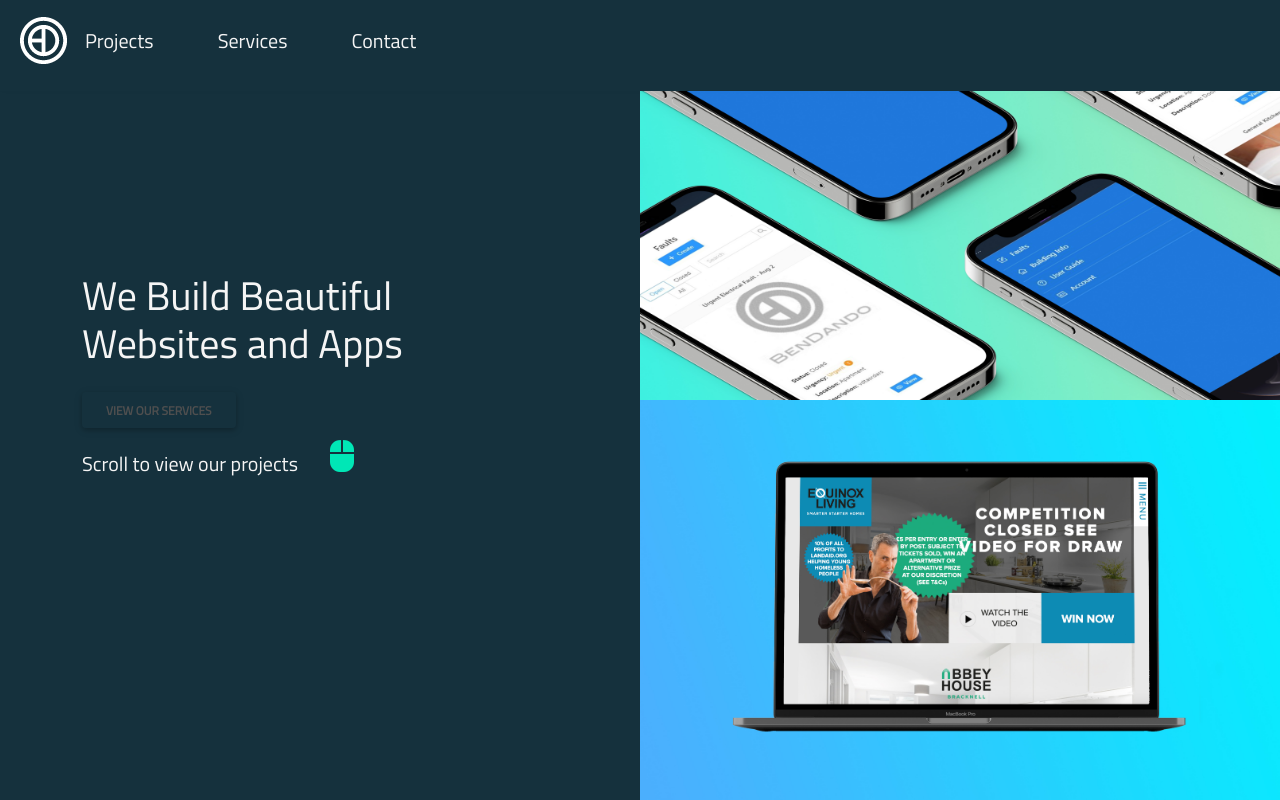
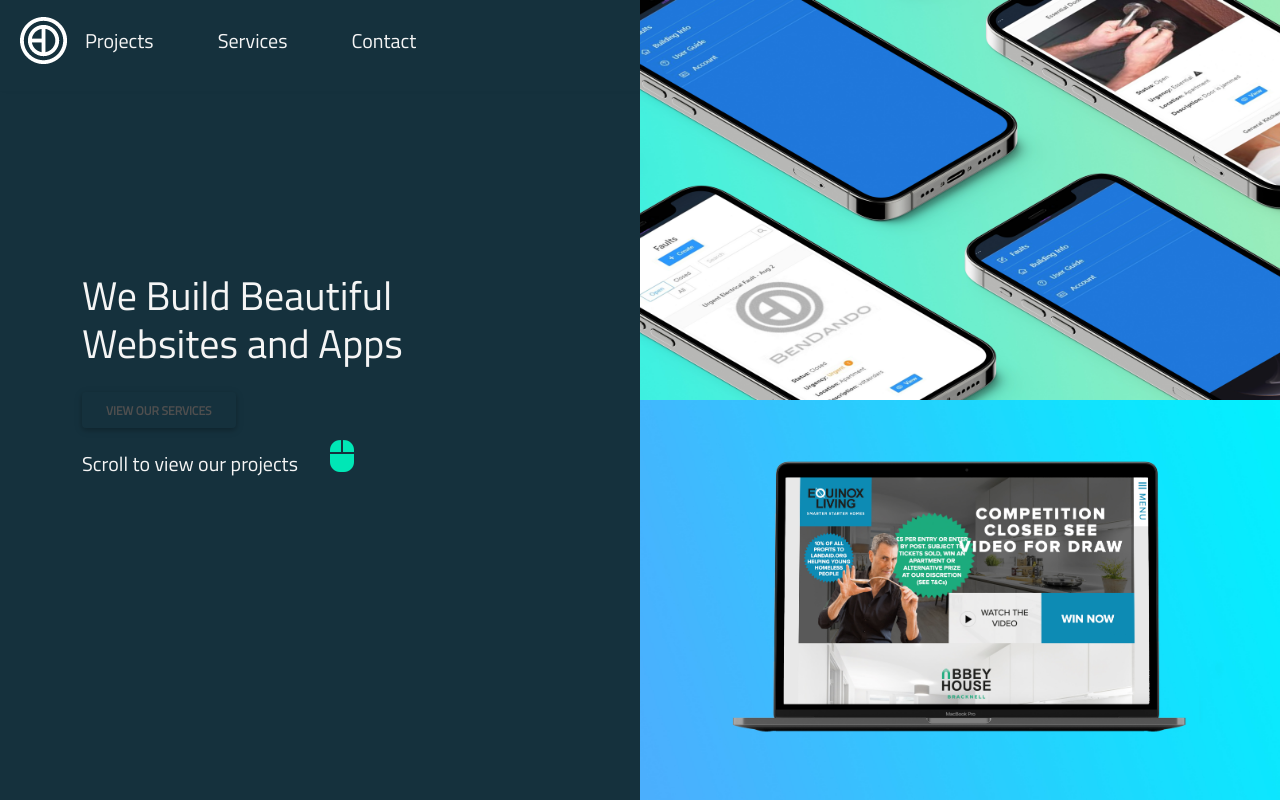
Before and after one commit to bendandoSolo/bendando, a Next.js app: page / in a window 1280 px wide. Built offline with nearby package versions, Linux system fonts and the light colour scheme.

Commit message:
Altered project pane z-index to appear above navbar

```diff
--- a/components/HomeProjectPane.js
+++ b/components/HomeProjectPane.js
@@ -22,6 +22,7 @@ const HomeProjectPane = ({
           bottom: position.bottom,
           position: "absolute",
           //   backgroundImage: backgroundImage,
+          zIndex: 1000000,
           backgroundPosition: "center",
           backgroundSize: "cover",
         }}
--- a/styles/globals.css
+++ b/styles/globals.css
@@ -509,6 +509,7 @@ footer a:hover {
   overflow: hidden;
   transition: 0.8s ease;
   cursor: pointer;
+  z-index: 6;
 }
 
 @media screen and (max-width: 992px) {
```
